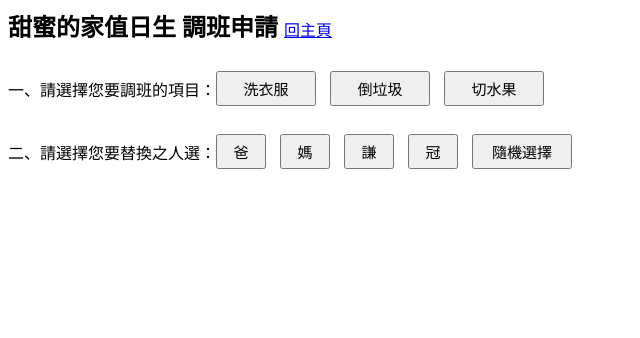
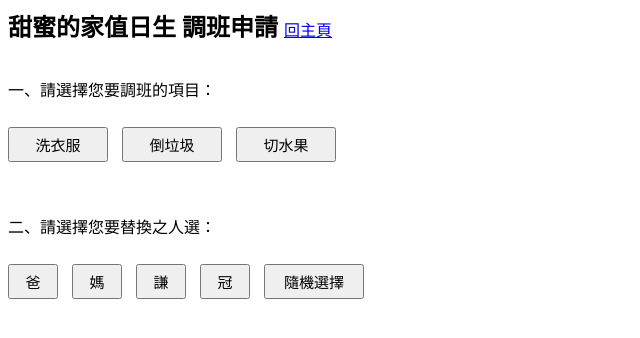
Before and after one commit to intgenogreg/hsh_chores, a plain HTML site: page change.html in a window 1280 px wide. Shown: the whole page, without its empty margins (0-640 px from the left). Drawn offline with Linux system fonts and the light colour scheme.

Commit message:
Add files via upload

```diff
--- a/change.html
+++ b/change.html
@@ -17,13 +17,13 @@
     <body>
         <h2 style="display:inline">甜蜜的家值日生 調班申請  </h2><a href="index.html">回主頁</a>
         <br/><br/>
-        <p style="float:left">一、請選擇您要調班的項目：</p>
+        <p>一、請選擇您要調班的項目：</p>
         <button style="margin-top:10px "id="clothes" onclick='clicked(0,0)'>洗衣服</button>
         <button id="garbage" onclick='clicked(0,1)'>倒垃圾</button>
         <button id="fruit" onclick='clicked(0,2)'>切水果</button>
 
-        <br/><br/>
-        <p style="float:left">二、請選擇您要替換之人選：</p>
+        <br/><br/><br/>
+        <p>二、請選擇您要替換之人選：</p>
         <button style="margin-top:10px; width:50px;"id="爸" onclick='clicked(1,0)'>爸</button>
         <button style="margin-top:10px; width:50px;"id="媽" onclick='clicked(1,1)'>媽</button>
         <button style="margin-top:10px; width:50px;"id="謙" onclick='clicked(1,2)'>謙</button>
```
